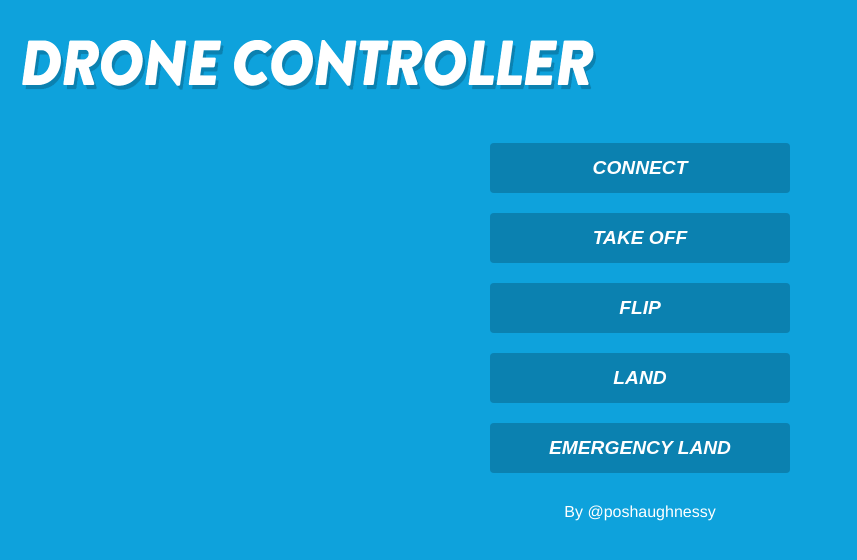
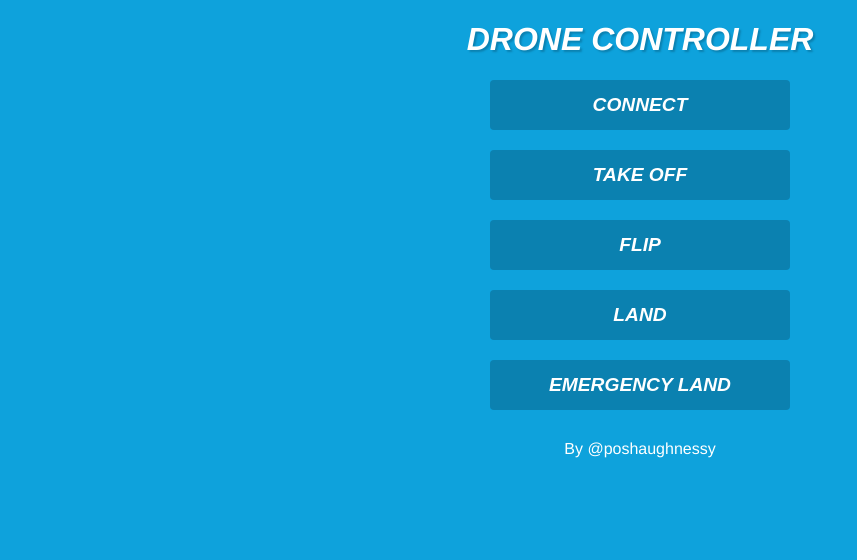
Before and after one commit to poshaughnessy/web-bluetooth-parrot-drone, a website: page index.html in a window 1280 px wide. Shown: the whole page, without its empty margins (0-857 px from the left). Drawn offline with Linux system fonts and the light colour scheme.

Commit message:
Replace header image with text, styling tweaks

```diff
--- a/css/styles.css
+++ b/css/styles.css
@@ -4,10 +4,12 @@ body {
   color: #fff;
 }
 
-#headline {
-  width: 100%;
-  max-width: 600px;
-  margin: 15px auto 10px auto;
+h1 {
+  font-family: 'Helvetica Neue', Helvetica, arial, sans-serif;
+  text-shadow: 2px 2px 2px #0b81b0;
+  font-style: italic;
+  text-transform: uppercase;
+  text-align: center;
 }
 
 button {
@@ -22,6 +24,7 @@ button {
   font-size: 1.2em;
   font-weight: bold;
   font-style: italic;
+  text-transform: uppercase;
 }
 
 a {
--- a/index.html
+++ b/index.html
@@ -8,13 +8,13 @@
   </head>
   <body>
 
-    <img id="headline" src="images/drone-controller.png" alt="Drone Controller"/>
+    <h1>Drone Controller</h1>
 
-    <button id="connectBtn">CONNECT</button>
-    <button id="takeOffBtn">TAKE OFF</button>
-    <button id="flipBtn">FLIP</button>
-    <button id="landBtn">LAND</button>
-    <button id="emergencyBtn">EMERGENCY LAND</button>
+    <button id="connectBtn">Connect</button>
+    <button id="takeOffBtn">Take off</button>
+    <button id="flipBtn">Flip</button>
+    <button id="landBtn">Land</button>
+    <button id="emergencyBtn">Emergency Land</button>
     <a href="https://twitter.com/poshaughnessy">By @poshaughnessy</a>
 
     <script src="js/drone.js"></script>
```
